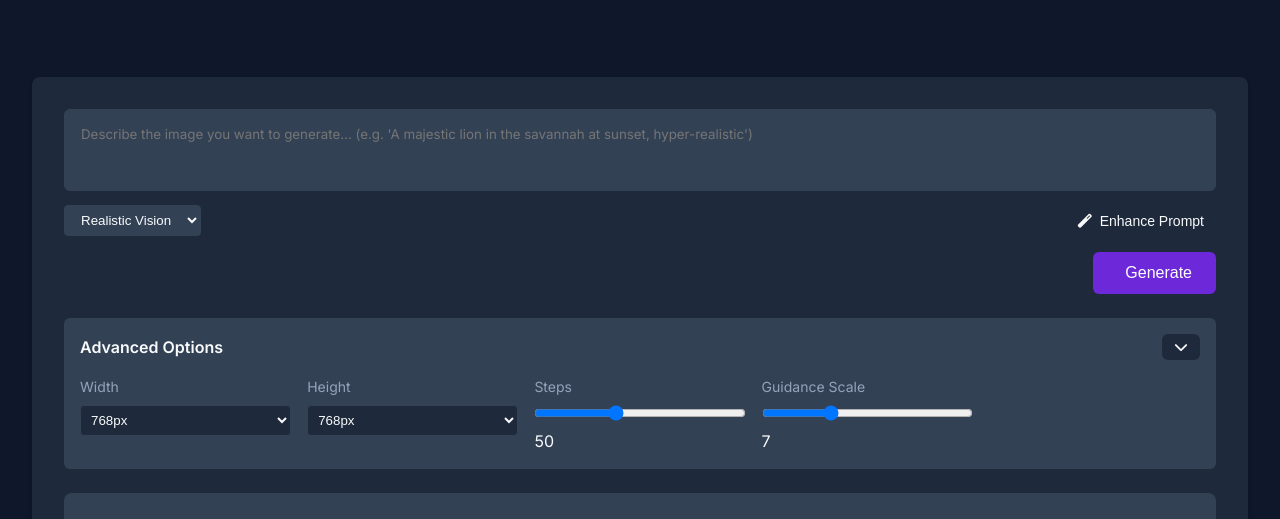
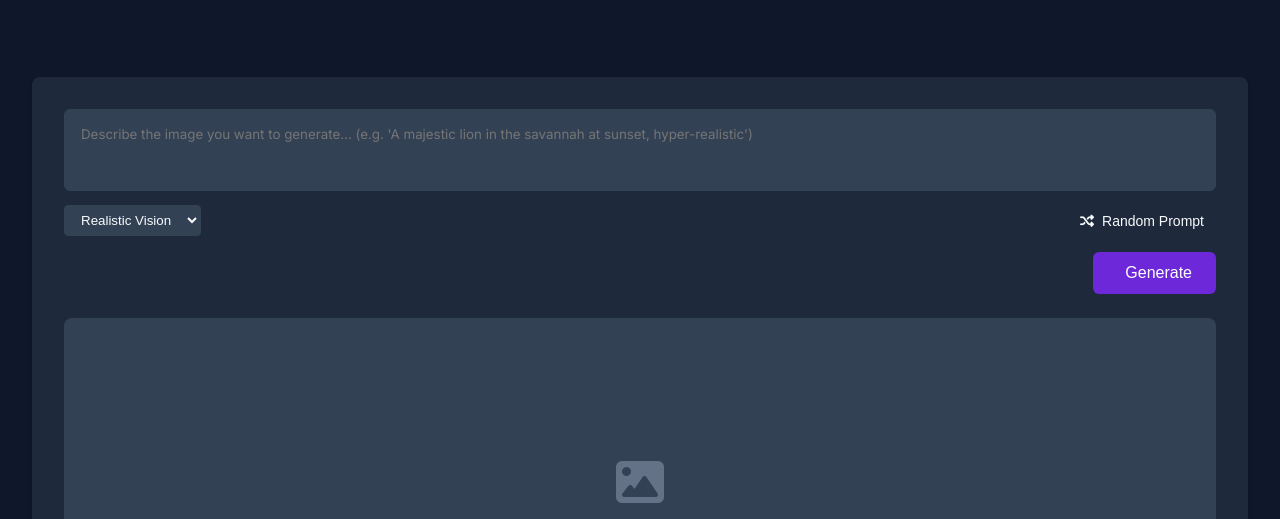
Before and after one commit to UnitaryIron/Genimatic, a plain HTML site: page index.html in a window 1280 px wide. Shown: the part 278-797 px from the top of the page. Drawn offline with Linux system fonts and the light colour scheme.

Commit message:
Update index.html
Addition of random prompts.

```diff
--- a/index.html
+++ b/index.html
@@ -70,8 +70,8 @@
                   </select>
                 </div>
                 <div class="prompt-actions">
-                  <button class="btn small secondary">
-                    <i class="fas fa-magic"></i> Enhance Prompt
+                  <button class="btn small secondary" onclick="randomPrompt()">
+                    <i class="fa-solid fa-shuffle"></i>Random Prompt
                   </button>
                 </div>
               </div>
@@ -79,43 +79,6 @@
             <button class="btn primary generate-btn" onclick="generateImage()">
               <i class="fas fa-sparkles"></i> Generate
             </button>
-          </div>
-
-          <div class="advanced-options">
-            <div class="options-header">
-              <h3>Advanced Options</h3>
-              <button class="btn small secondary toggle-options">
-                <i class="fas fa-chevron-down"></i>
-              </button>
-            </div>
-            <div class="options-content">
-              <div class="option-group">
-                <label for="width">Width</label>
-                <select id="width">
-                  <option value="512">512px</option>
-                  <option value="768" selected>768px</option>
-                  <option value="1024">1024px</option>
-                </select>
-              </div>
-              <div class="option-group">
-                <label for="height">Height</label>
-                <select id="height">
-                  <option value="512">512px</option>
-                  <option value="768" selected>768px</option>
-                  <option value="1024">1024px</option>
-                </select>
-              </div>
-              <div class="option-group">
-                <label for="steps">Steps</label>
-                <input type="range" id="steps" min="20" max="100" value="50" />
-                <span id="stepsValue">50</span>
-              </div>
-              <div class="option-group">
-                <label for="guidance">Guidance Scale</label>
-                <input type="range" id="guidance" min="1" max="20" value="7" />
-                <span id="guidanceValue">7</span>
-              </div>
-            </div>
           </div>
 
           <div class="output-container">
@@ -155,6 +118,19 @@
         </div>
         <div class="history-container">
           <ul id="historyList" class="history-list"></ul>
+        </div>
+      </section>
+
+      <!-- Add this section below the history section in your HTML -->
+      <section class="gallery-section" id="gallerySection">
+        <div class="section-header">
+          <h2><i class="fas fa-images"></i> Your Gallery</h2>
+          <button class="btn small secondary" onclick="clearGallery()">
+            Clear Gallery
+          </button>
+        </div>
+        <div class="gallery-container" id="galleryContainer">
+          <!-- Images will be loaded here -->
         </div>
       </section>
     </main>
```
